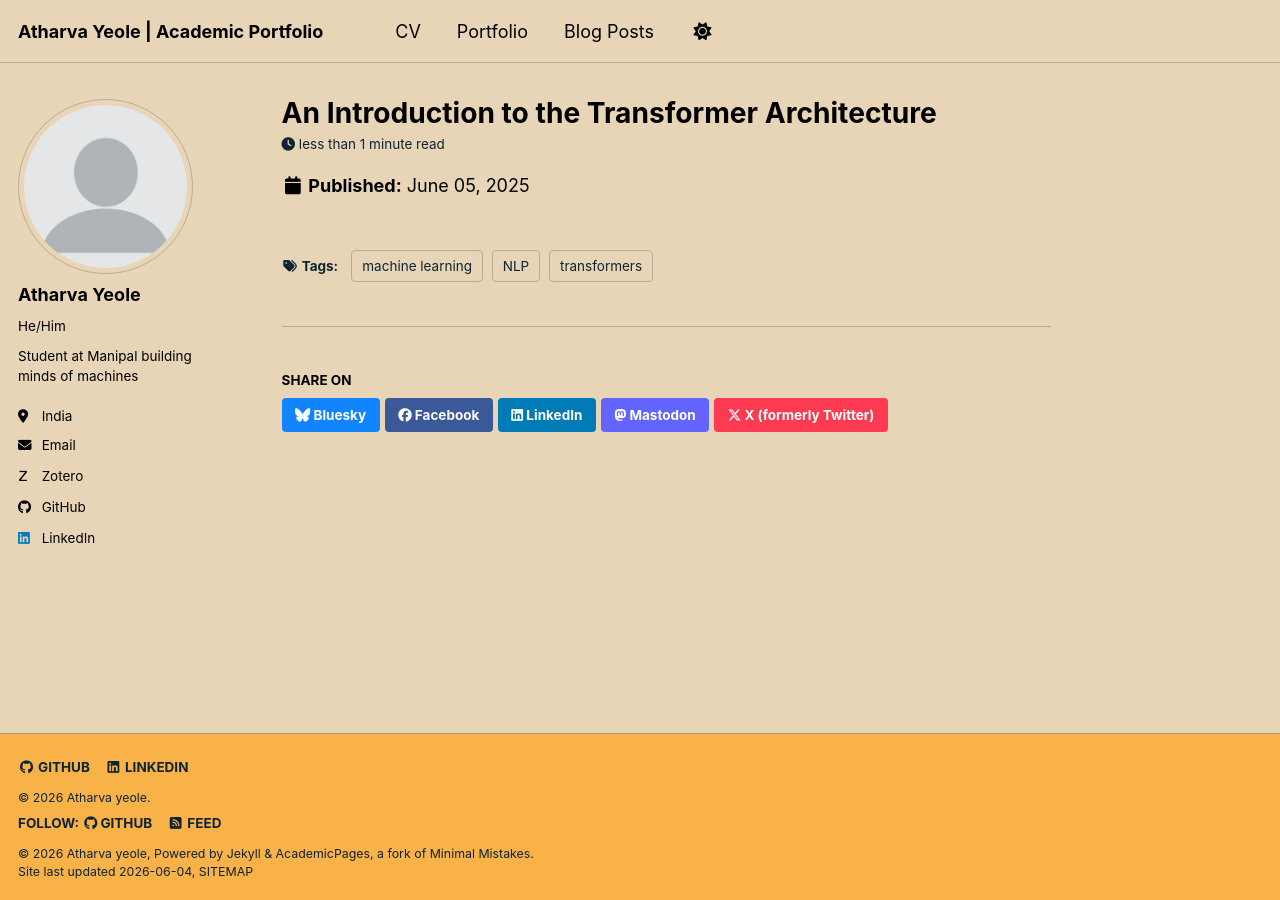
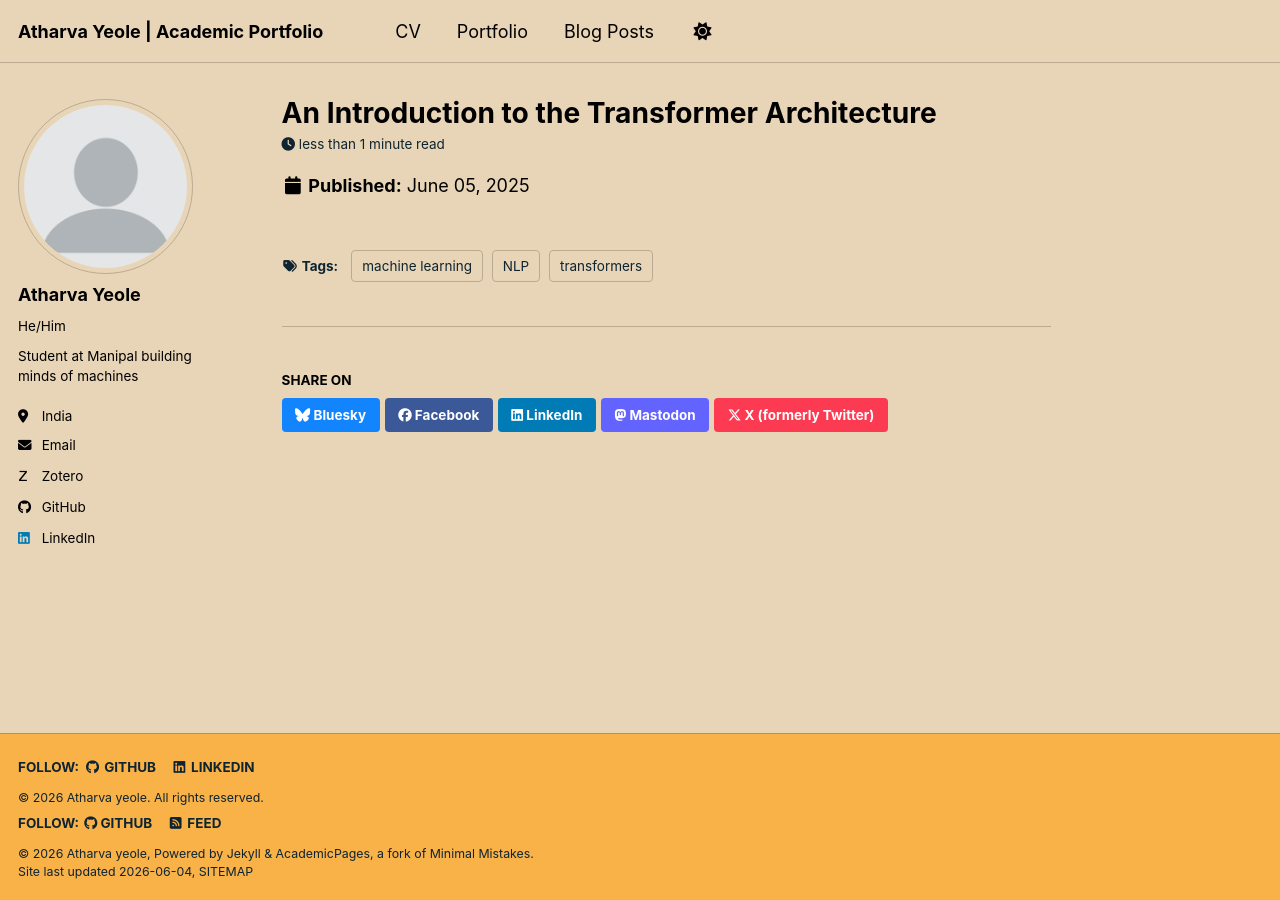
Before and after one commit to AtharvaYeole06/AtharvaYeole06.github.io, a Jekyll site: the page built from _posts/2025-06-05-AttentionIsAllYouNeed_Explained.md.md, in a window 1280 px wide. Built offline with Jekyll 4.4.1, drawn with Linux system fonts in a browser that asks for light colours; some web fonts are replaced; a script bundle is joined from its source files by our own code; library files that are not in the unit come from our copies.

Commit message:
Wiped leftover template footer elements

```diff
--- a/_includes/footer/custom.html
+++ b/_includes/footer/custom.html
@@ -15,24 +15,16 @@
 
 <div class="page__footer-follow">
   <ul class="social-icons">
-    {% if site.data.ui-text[site.locale].follow_text %}
-      <li><strong>{{ site.data.ui-text[site.locale].follow_text }}</strong></li>
-    {% endif %}
-
+    <li><strong>Follow:</strong></li>
     {% if site.author.github %}
       <li><a href="https://github.com/{{ site.author.github }}" rel="nofollow noopener noreferrer"><i class="fab fa-fw fa-github" aria-hidden="true"></i> GitHub</a></li>
     {% endif %}
-
     {% if site.author.linkedin %}
       <li><a href="https://www.linkedin.com/in/{{ site.author.linkedin }}" rel="nofollow noopener noreferrer"><i class="fab fa-fw fa-linkedin" aria-hidden="true"></i> LinkedIn</a></li>
-    {% endif %}
-
-    {% if site.author.twitter %}
-      <li><a href="https://twitter.com/{{ site.author.twitter }}" rel="nofollow noopener noreferrer"><i class="fab fa-fw fa-twitter-square" aria-hidden="true"></i> Twitter</a></li>
     {% endif %}
   </ul>
 </div>
 
 <div class="page__footer-copyright">
-  &copy; {{ site.time | date: '%Y' }} {{ site.name | default: site.title }}.
+  &copy; {{ site.time | date: '%Y' }} {{ site.name | default: site.title }}. All rights reserved.
 </div>
```
Also changed, not shown: _posts/2025-06-05-AttentionIsAllYouNeed_Explained.md.md (line endings or trailing spaces).
